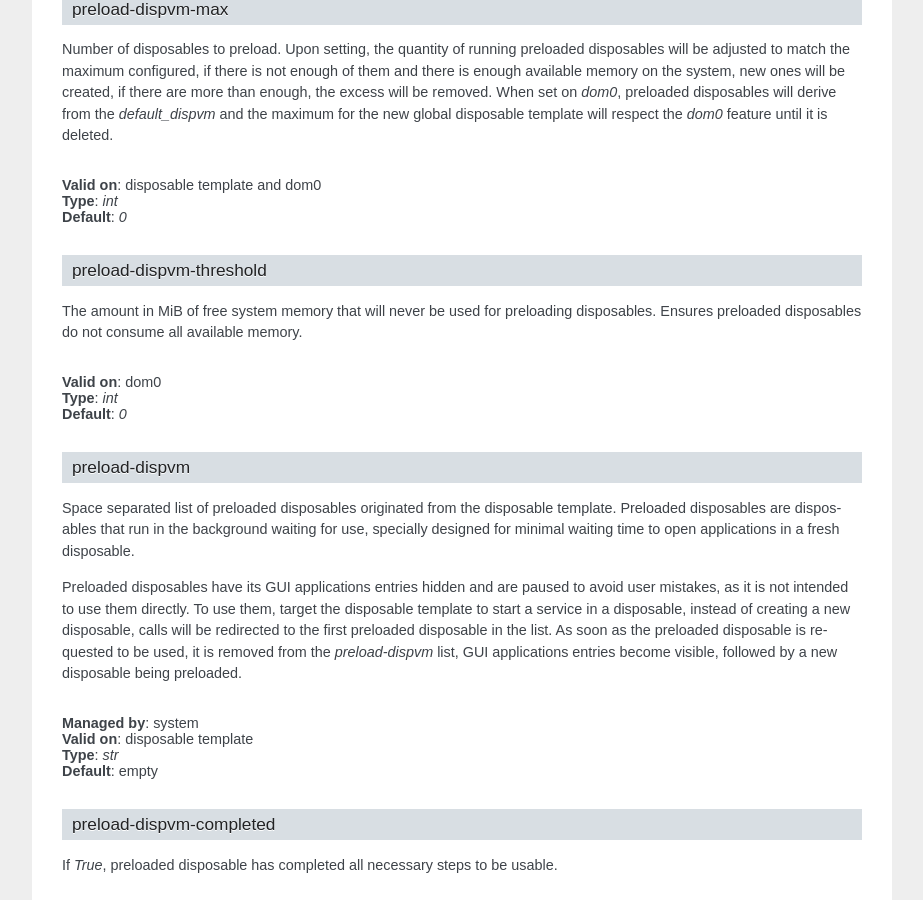
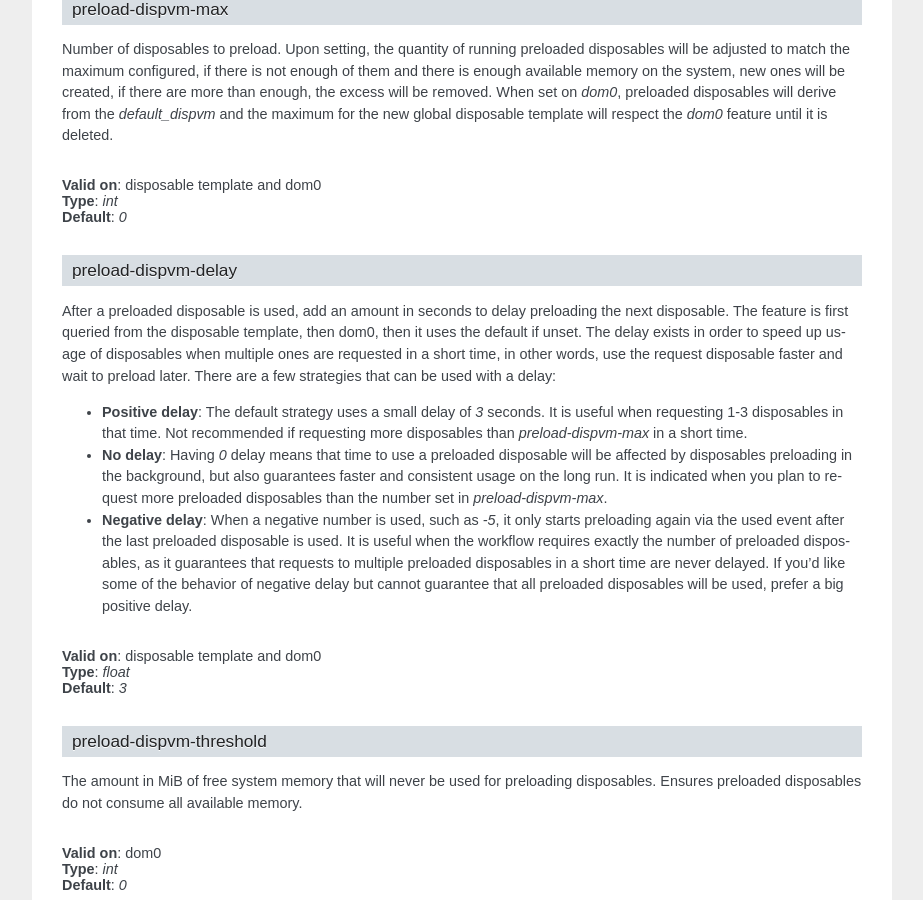
Before and after one commit to QubesOS/qubes-core-admin-client, a Sphinx documentation site: the page built from doc/manpages/qvm-features.rst, in a window 1280 px wide and 900 px high, scrolled down 7203 px. Shown: the whole window, without its empty margins (198-1121 px from the left). Built offline with Sphinx 7.4.7, drawn with Linux system fonts in a browser that asks for light colours; the version number could not be read and is left out.

Commit message:
Document preload-dispvm-delay
For: https://github.com/QubesOS/qubes-issues/issues/1512

```diff
--- a/doc/manpages/qvm-features.rst
+++ b/doc/manpages/qvm-features.rst
@@ -449,6 +449,37 @@ feature until it is deleted.
 | **Type**: `int`
 | **Default**: `0`
 
+preload-dispvm-delay
+^^^^^^^^^^^^^^^^^^^^
+
+After a preloaded disposable is used, add an amount in seconds to delay
+preloading the next disposable. The feature is first queried from the disposable
+template, then dom0, then it uses the default if unset. The delay exists in
+order to speed up usage of disposables when multiple ones are requested in a
+short time, in other words, use the request disposable faster and wait to
+preload later. There are a few strategies that can be used with a delay:
+
+- **Positive delay**: The default strategy uses a small delay of `3` seconds. It
+  is useful when requesting 1-3 disposables in that time. Not recommended if
+  requesting more disposables than `preload-dispvm-max` in a short time.
+- **No delay**: Having `0` delay means that time to use a preloaded disposable
+  will be affected by disposables preloading in the background, but also
+  guarantees faster and consistent usage on the long run. It is indicated when
+  you plan to request more preloaded disposables than the number set in
+  `preload-dispvm-max`.
+- **Negative delay**: When a negative number is used, such as `-5`, it only
+  starts preloading again via the used event after the last preloaded disposable
+  is used. It is useful when the workflow requires exactly the number of preloaded
+  disposables, as it guarantees that requests to multiple preloaded disposables
+  in a short time are never delayed. If you'd like some of the behavior of
+  negative delay but cannot guarantee that all preloaded disposables will be
+  used, prefer a big positive delay.
+
+|
+| **Valid on**: disposable template and dom0
+| **Type**: `float`
+| **Default**: `3`
+
 preload-dispvm-threshold
 ^^^^^^^^^^^^^^^^^^^^^^^^
 
```
